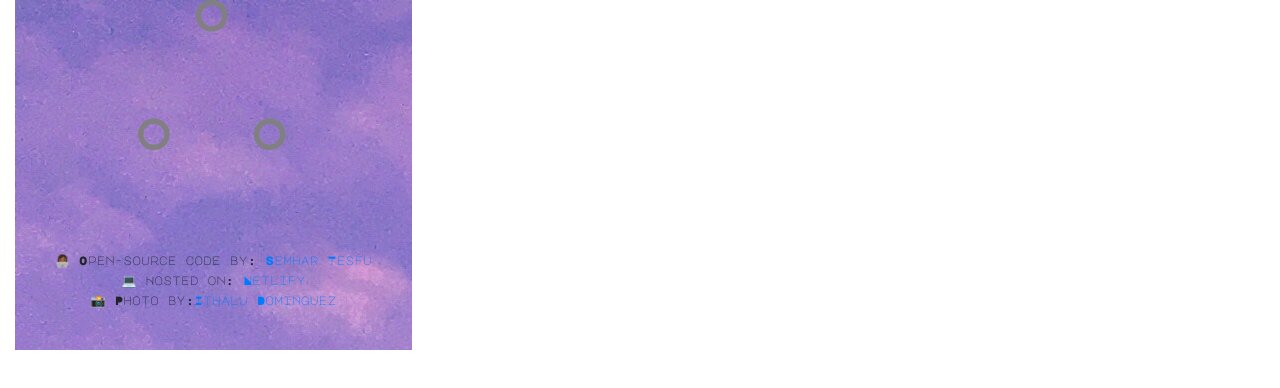
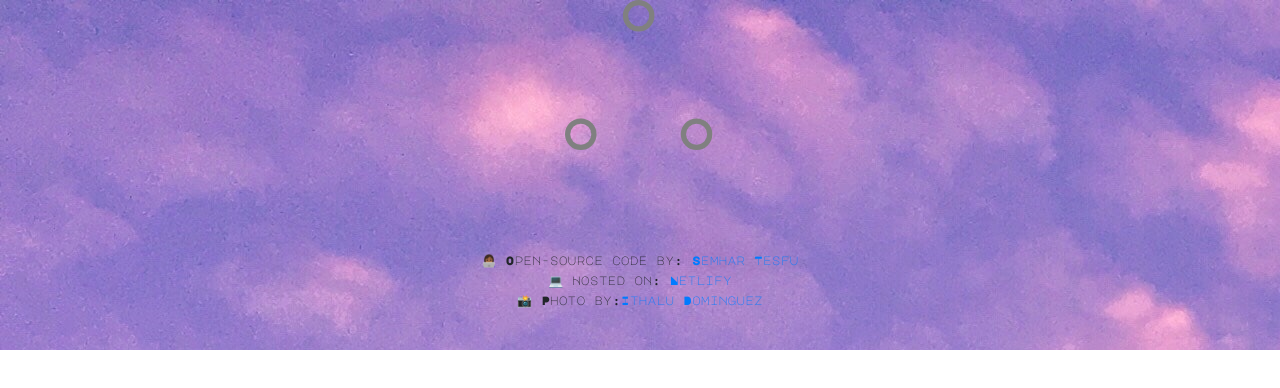
Before and after one commit to Sem-the-dev/weather-react, a React (Create React App) app: page / in a window 1280 px wide. Shown: the top 388 px of the page. Built offline with nearby package versions, Linux system fonts and the light colour scheme; no server answers; a web font is replaced by a local one.

Commit message:
Fix background to fit page and tidy

```diff
--- a/src/App.css
+++ b/src/App.css
@@ -1,6 +1,5 @@
 .App {
   text-align: center;
-  max-width: fit-content;
 }
 
 .container {
--- a/src/App.js
+++ b/src/App.js
@@ -9,16 +9,16 @@ import 'bootstrap/dist/css/bootstrap.min.css';
 
 function App() {
   return (
-    <div className="App">
-      <div className="container">
-     <div style={{
+    <div className="App" style={{
           backgroundImage: "url(./images/hues-of-red-and-blue.jpg)",
           backgroundPosition: "auto",
-          backgroundSize: "fit-content" }} >
+          backgroundSize: "fit-content" }}>
+      <div className="container">
+
       <SearchTool defaultCity="London"/>
 
       <Footer />
-      </div>
+
       </div>
     </div>
   );
--- a/src/WeatherForecast.js
+++ b/src/WeatherForecast.js
@@ -1,6 +1,6 @@
 import React, {useState} from "react";
 import axios from 'axios';
-import ReactAnimatedWeather from "react-animated-weather";
+//import ReactAnimatedWeather from "react-animated-weather";
 import WeatherIcon from './WeatherIcon'
 
 export default function WeatherForecast(props){
--- a/src/index.js
+++ b/src/index.js
@@ -11,7 +11,4 @@ ReactDOM.render(
   document.getElementById('root')
 );
 
-// If you want to start measuring performance in your app, pass a function
-// to log results (for example: reportWebVitals(console.log))
-// or send to an analytics endpoint. Learn more: https://bit.ly/CRA-vitals
 reportWebVitals();
```
